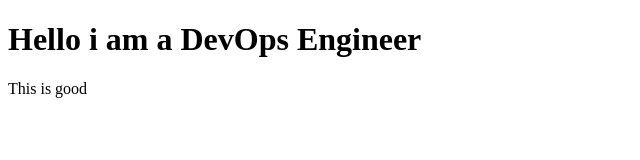
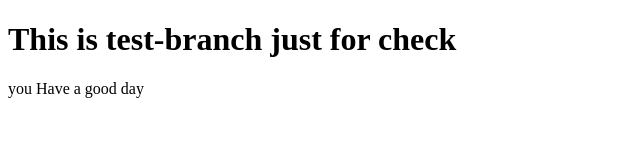
Before and after one commit to kishor-645/justone, a plain HTML site: page index.html in a window 1280 px wide. Shown: the whole page, without its empty margins (0-640 px from the left). Drawn offline with Linux system fonts and the light colour scheme.

Commit message:
new content

```diff
--- a/index.html
+++ b/index.html
@@ -1,3 +1,3 @@
 <!DOCTYPE html>
-<h1>Hello i am a DevOps Engineer </h1>
-<p>This is good</p>
+<h1>This is test-branch just for check </h1>
+<p>you Have a good day</p>
```
